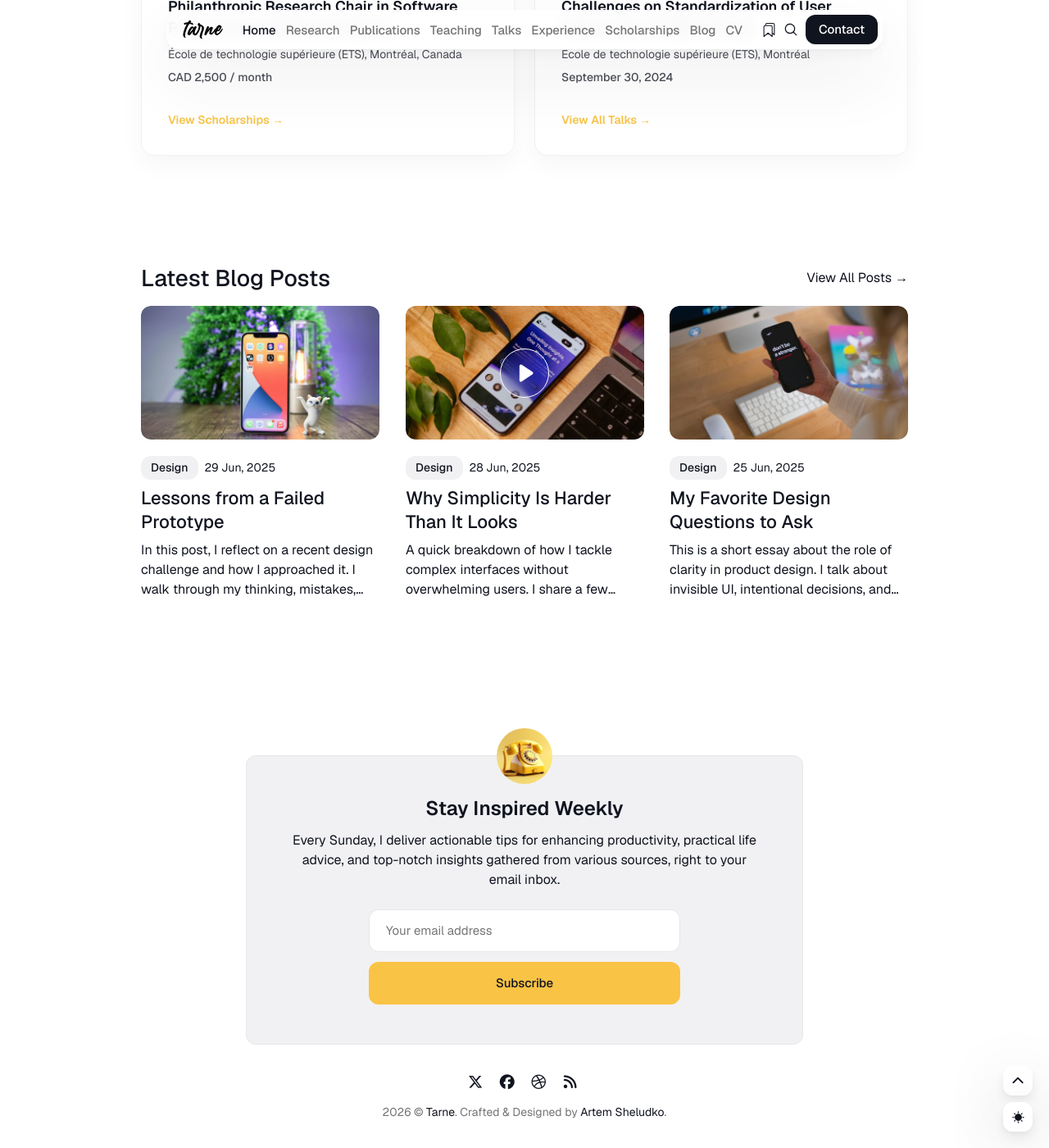
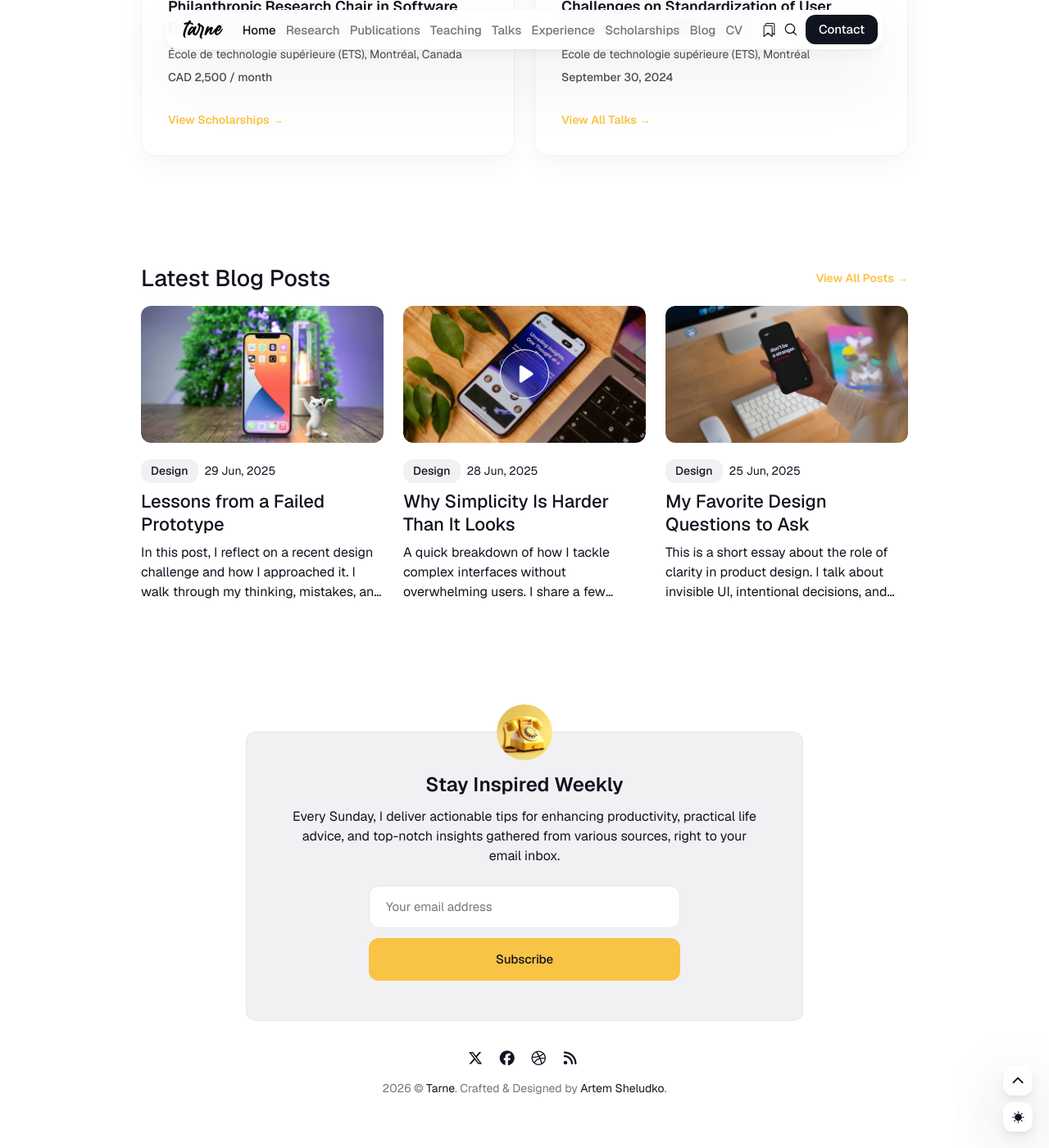
Before and after one commit to lingguo-research/lingguo-tarne, a Jekyll site: the page built from index.html, in a window 1280 px wide and 1400 px high, scrolled down 2182 px. Shown: the whole window at 82% size. Built offline with Jekyll 4.4.1, drawn with Linux system fonts in a browser that asks for light colours; nearby versions of some CDN libraries; the list of posts is cut into pages by our own code.

Commit message:
Update section-blog.scss

```diff
--- a/css/_3-modules/section-blog.scss
+++ b/css/_3-modules/section-blog.scss
@@ -103,6 +103,8 @@
   }
 }
 
+/* Academic Homepage Blog */
+
 .section-blog {
   padding-top: 24px;
   padding-bottom: 56px;
@@ -121,3 +123,53 @@
   font-size: 28px;
   line-height: 1.25;
 }
+
+.blog-section__link {
+  flex-shrink: 0;
+  font-size: 14px;
+  font-weight: 600;
+  color: var(--primary-color);
+}
+
+/* Three equal columns on desktop */
+.section-blog .grid {
+  display: grid;
+  grid-template-columns: repeat(3, minmax(0, 1fr));
+  gap: 24px;
+  margin: 0;
+}
+
+.section-blog .grid__post {
+  width: 100%;
+  max-width: none;
+  padding: 0;
+  margin: 0;
+}
+
+/* Keep all cards aligned */
+.section-blog .article {
+  height: 100%;
+  margin-bottom: 0;
+}
+
+/* Tablet */
+@media (max-width: 900px) {
+  .section-blog .grid {
+    grid-template-columns: repeat(2, minmax(0, 1fr));
+  }
+}
+
+/* Mobile */
+@media (max-width: 700px) {
+  .blog-section__head {
+    align-items: flex-end;
+  }
+
+  .blog-section__head .section__title {
+    font-size: 24px;
+  }
+
+  .section-blog .grid {
+    grid-template-columns: 1fr;
+  }
+}
```
